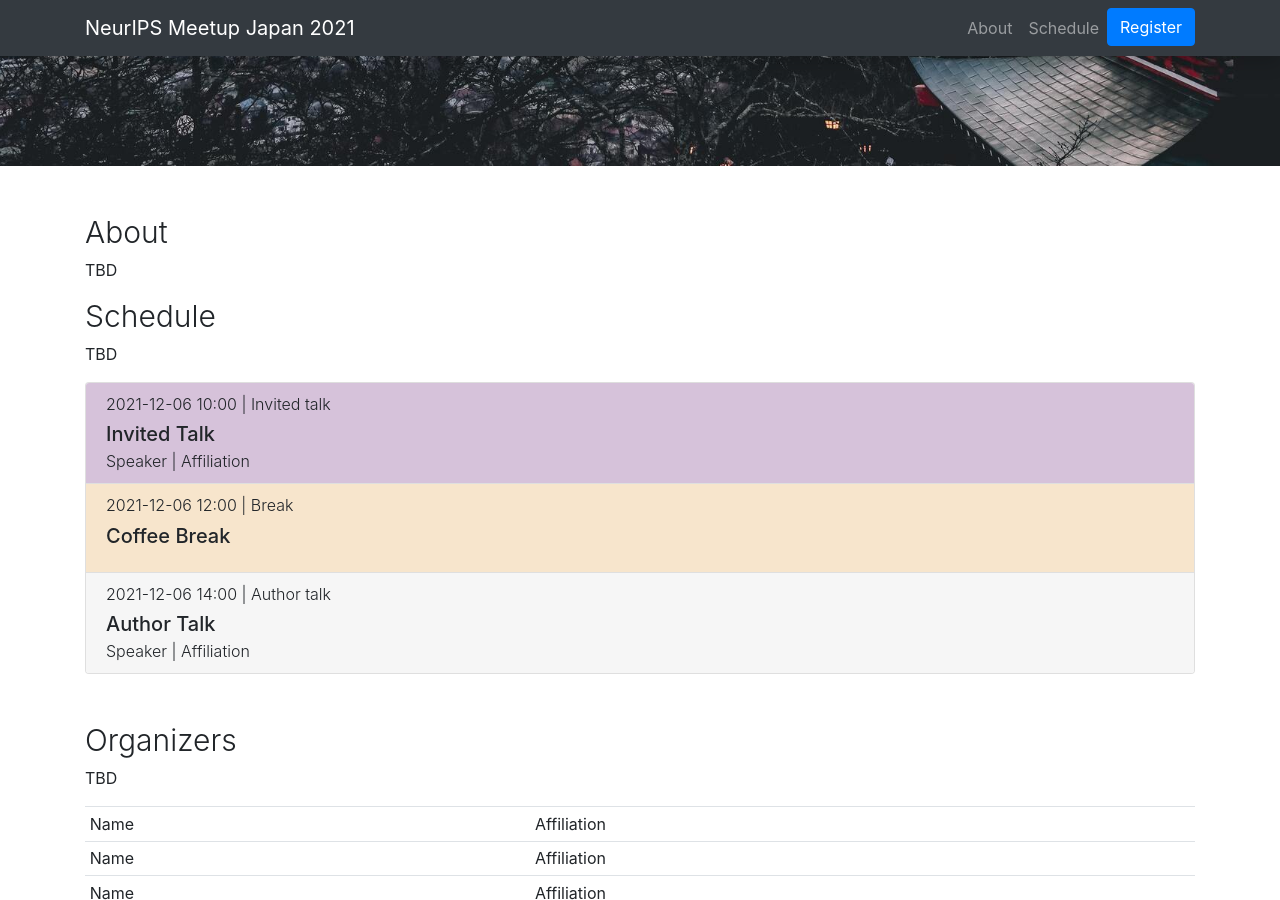
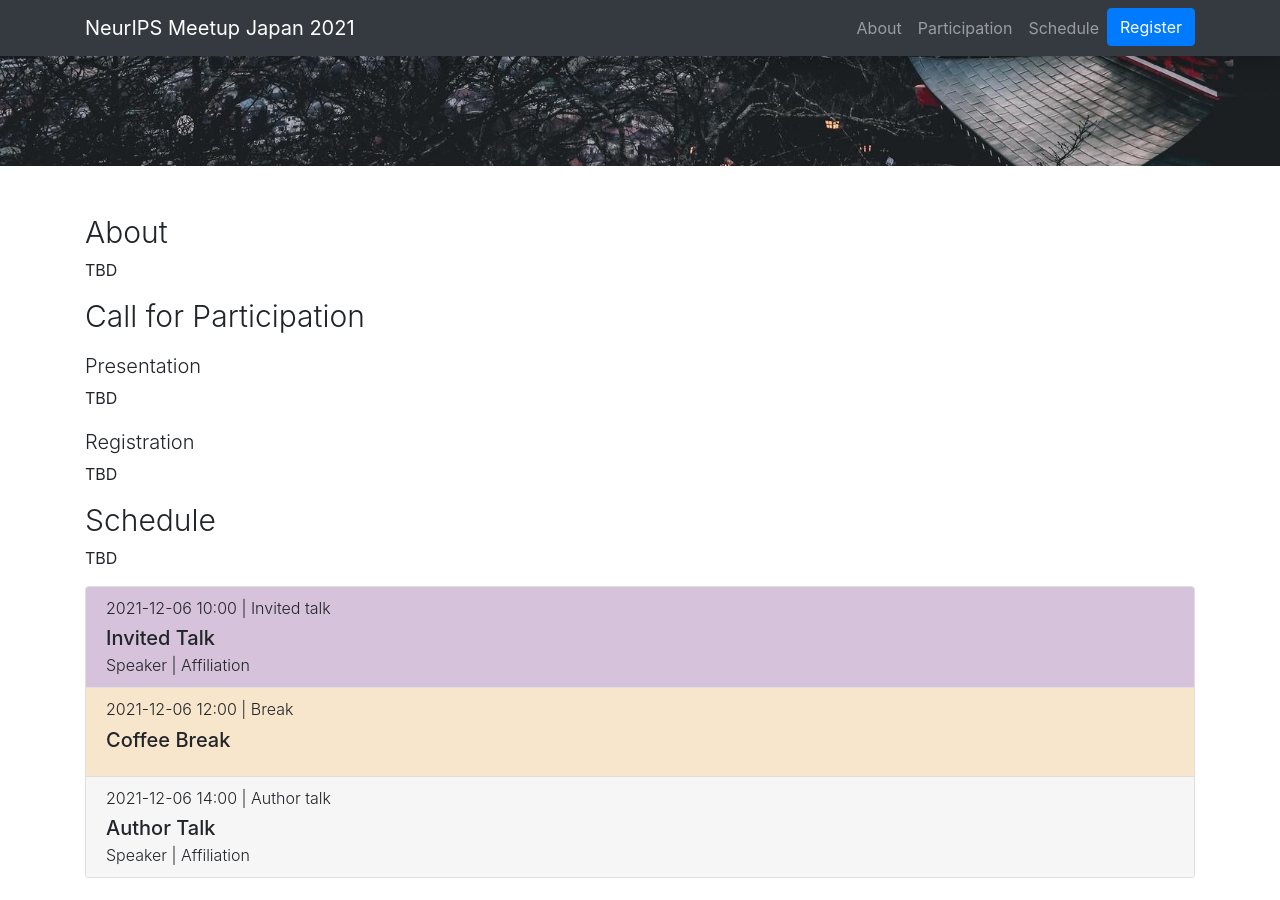
Before and after one commit to NeurIPSMeetupJapan/neuripsmeetupjapan.github.io, a Jekyll site: the page built from index.md, in a window 1280 px wide and 900 px high, scrolled down 734 px. Built offline with Jekyll 4.4.1, drawn with Linux system fonts in a browser that asks for light colours.

Commit message:
participation

```diff
--- a/_layouts/home.html
+++ b/_layouts/home.html
@@ -16,6 +16,9 @@
       <ul class="navbar-nav ml-auto">
         <li class="nav-item">
           <a class="nav-link" href="#about">About</a>
+        </li>
+        <li class="nav-item">
+          <a class="nav-link" href="#call-for-participation">Participation</a>
         </li>
         <li class="nav-item">
           <a class="nav-link" href="#schedule">Schedule</a>
--- a/index.md
+++ b/index.md
@@ -4,6 +4,16 @@ title: NeurIPS Meetup Japan 2021
 ---
 
 ## About
+
+TBD
+
+## Call for Participation
+
+### Presentation
+
+TBD
+
+### Registration
 
 TBD
 
```
